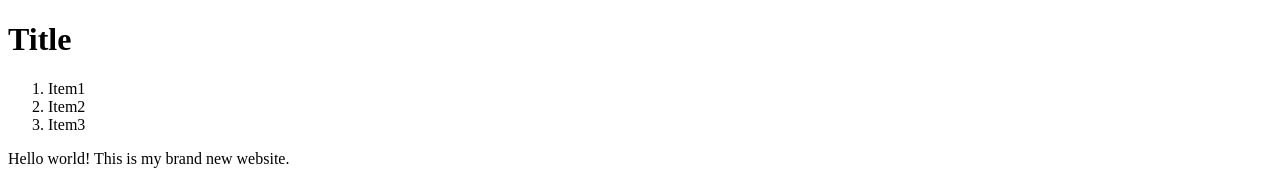
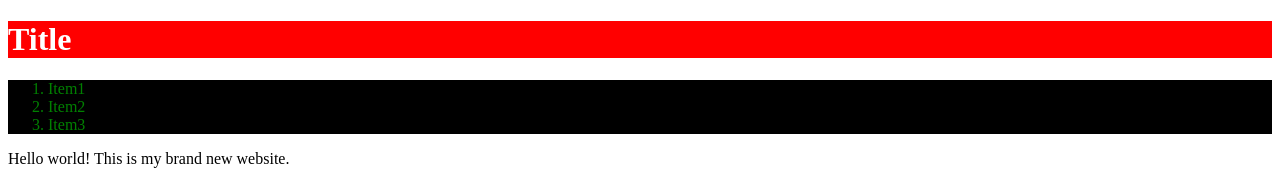
Before and after one commit to TaesukJoung/my_web, a plain HTML site: page my_web.html in a window 1280 px wide. Shown: the top 181 px of the page. Drawn offline with Linux system fonts and the light colour scheme.

Commit message:
Update my_web.html

```diff
--- a/my_web.html
+++ b/my_web.html
@@ -2,6 +2,7 @@
 <html>
   <head>
     <title>My Website</title>
+    <link rel="stylesheet" type="text/css" href="my_web.css">
   </head>
   <body>
     <h1 id="header1">Title</h1>
```
